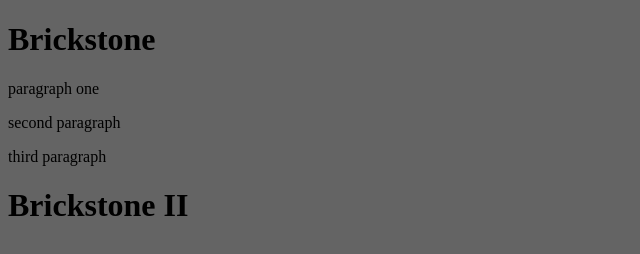
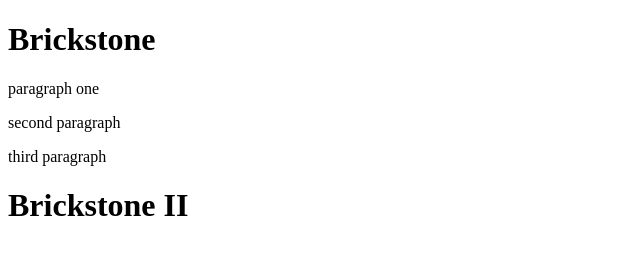
Before and after one commit to iw-vfriedrich/www.immowelt.de, a plain HTML site: page index.html in a window 1280 px wide. Shown: the whole page, without its empty margins (0-640 px from the left). Drawn offline with Linux system fonts and the light colour scheme.

Commit message:
bg-fix: background fix

```diff
--- a/index.html
+++ b/index.html
@@ -5,7 +5,7 @@
 		<meta name="brickstone" contnet="width=device-width, initial-scale=!.0" />
 		<title>Ziegelstein</title>
 	</head>
-	<body style="background-color: rgb(100,100,100)">
+	<body style="background-color: rgb(255,255,255)">
 		<h1>Brickstone</h1>
 		<p>paragraph one</p>
 		<p>second paragraph</p>
```
